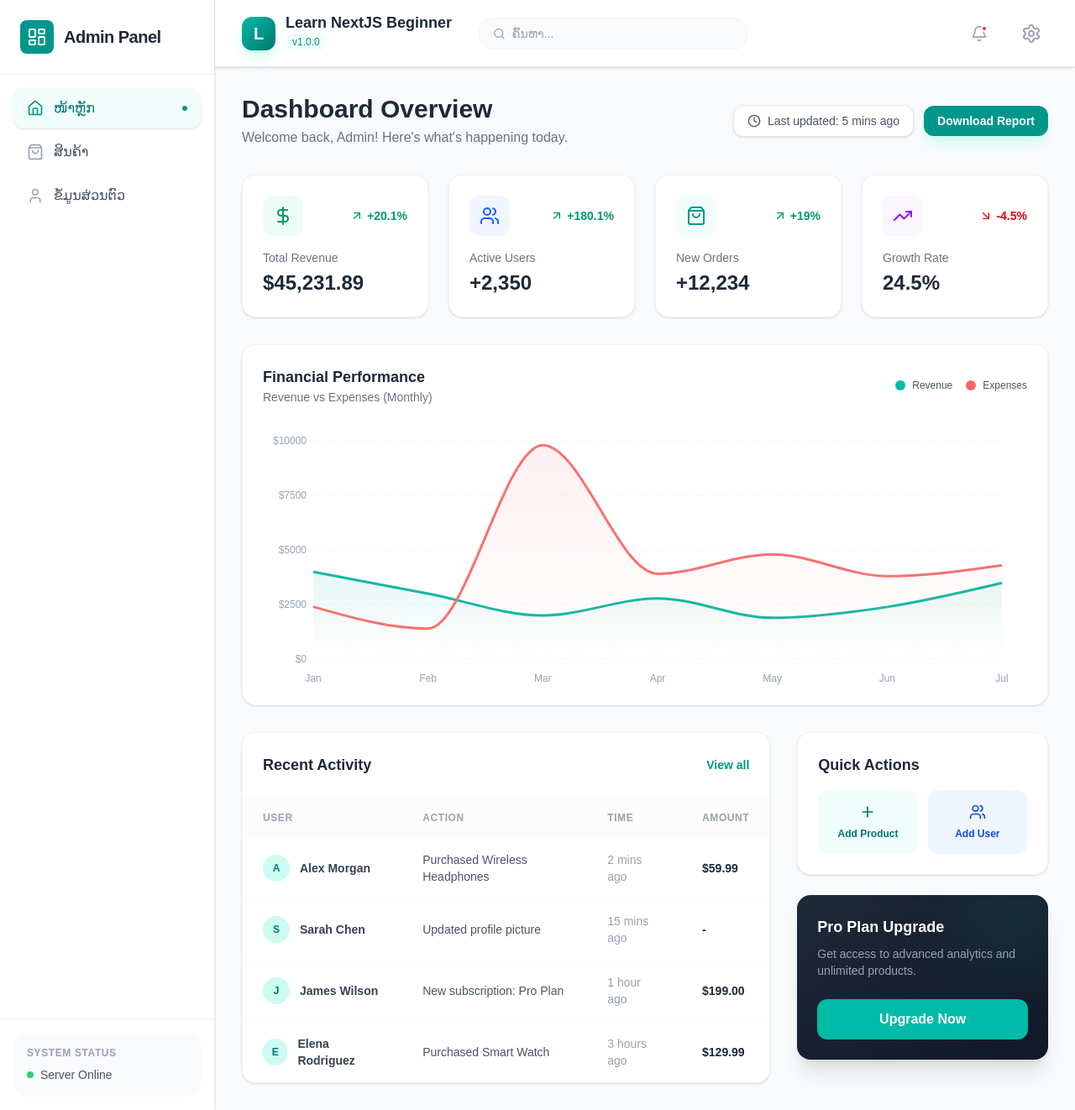
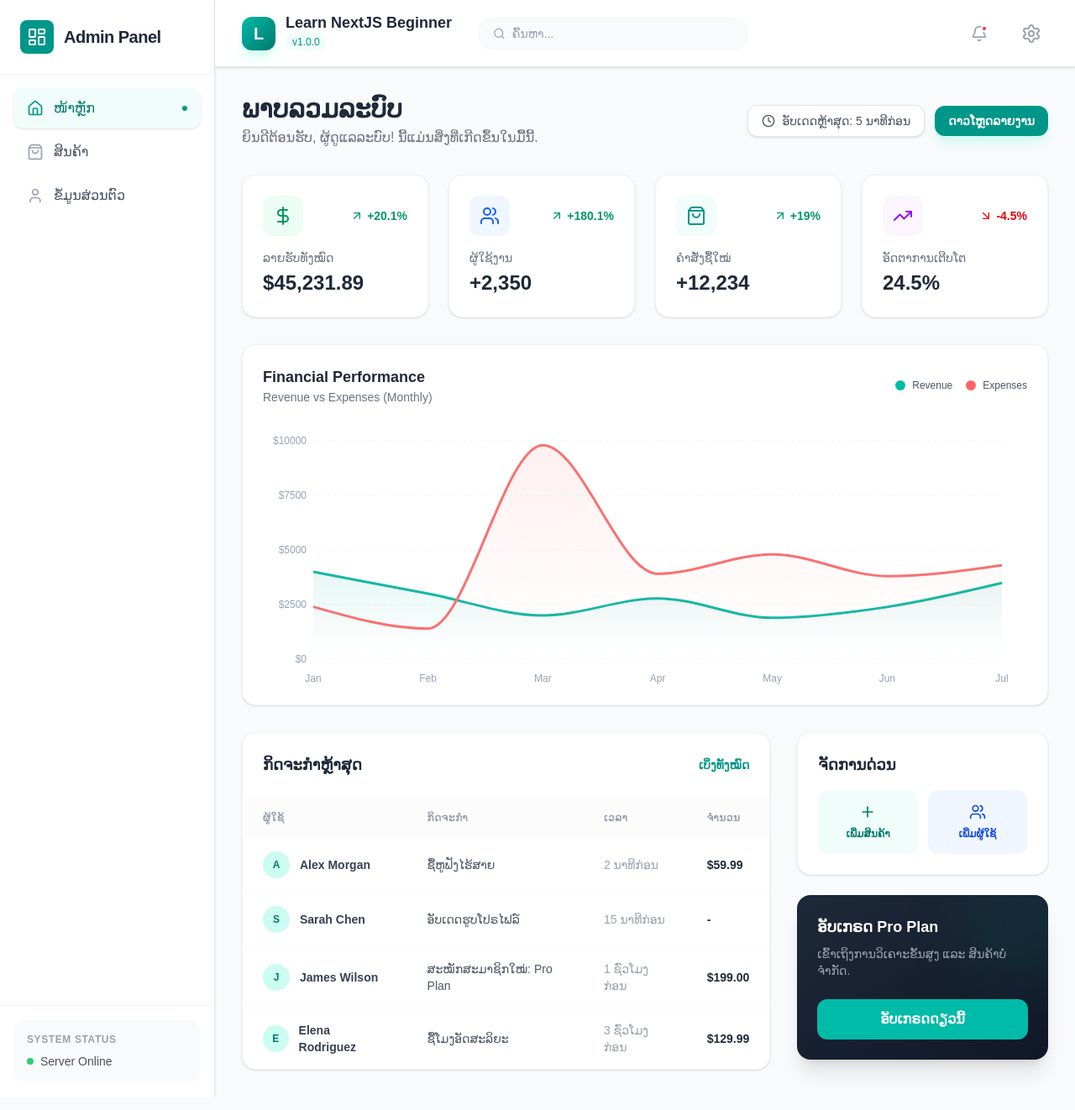
Before and after one commit to huevangxp/next-beginner, a Next.js app: page / in a window 1280 px wide. Shown: the whole page at 84% size. Built offline with nearby package versions, Linux system fonts and the light colour scheme.

Commit message:
commit Thu 12/18/2025  9:11:49.21

```diff
--- a/app/page.tsx
+++ b/app/page.tsx
@@ -16,7 +16,7 @@ import FinancialChart from "./components/FinancialChart";
 const DashboardPage = () => {
   const stats = [
     {
-      title: "Total Revenue",
+      title: "ລາຍຮັບທັງໝົດ",
       value: "$45,231.89",
       change: "+20.1%",
       isPositive: true,
@@ -25,7 +25,7 @@ const DashboardPage = () => {
       bg: "bg-emerald-50",
     },
     {
-      title: "Active Users",
+      title: "ຜູ້ໃຊ້ງານ",
       value: "+2,350",
       change: "+180.1%",
       isPositive: true,
@@ -34,7 +34,7 @@ const DashboardPage = () => {
       bg: "bg-blue-50",
     },
     {
-      title: "New Orders",
+      title: "ຄຳສັ່ງຊື້ໃໝ່",
       value: "+12,234",
       change: "+19%",
       isPositive: true,
@@ -43,7 +43,7 @@ const DashboardPage = () => {
       bg: "bg-teal-50",
     },
     {
-      title: "Growth Rate",
+      title: "ອັດຕາການເຕີບໂຕ",
       value: "24.5%",
       change: "-4.5%",
       isPositive: false,
@@ -57,29 +57,29 @@ const DashboardPage = () => {
     {
       id: 1,
       user: "Alex Morgan",
-      action: "Purchased Wireless Headphones",
-      time: "2 mins ago",
+      action: "ຊື້ຫູຟັງໄຮ້ສາຍ",
+      time: "2 ນາທີກ່ອນ",
       amount: "$59.99",
     },
     {
       id: 2,
       user: "Sarah Chen",
-      action: "Updated profile picture",
-      time: "15 mins ago",
+      action: "ອັບເດດຮູບໂປຣໄຟລ໌",
+      time: "15 ນາທີກ່ອນ",
       amount: null,
     },
     {
       id: 3,
       user: "James Wilson",
-      action: "New subscription: Pro Plan",
-      time: "1 hour ago",
+      action: "ສະໝັກສະມາຊິກໃໝ່: Pro Plan",
+      time: "1 ຊົ່ວໂມງກ່ອນ",
       amount: "$199.00",
     },
     {
       id: 4,
       user: "Elena Rodriguez",
-      action: "Purchased Smart Watch",
-      time: "3 hours ago",
+      action: "ຊື້ໂມງອັດສະລິຍະ",
+      time: "3 ຊົ່ວໂມງກ່ອນ",
       amount: "$129.99",
     },
   ];
@@ -89,20 +89,18 @@ const DashboardPage = () => {
       {/* Welcome Section */}
       <div className="flex flex-col md:flex-row md:items-center justify-between gap-4">
         <div>
-          <h1 className="text-3xl font-bold text-gray-800">
-            Dashboard Overview
-          </h1>
+          <h1 className="text-3xl font-bold text-gray-800">ພາບລວມລະບົບ</h1>
           <p className="text-gray-500 mt-1">
-            Welcome back, Admin! Here's what's happening today.
+            ຍິນດີຕ້ອນຮັບ, ຜູ້ດູແລລະບົບ! ນີ້ແມ່ນສິ່ງທີ່ເກີດຂຶ້ນໃນມື້ນີ້.
           </p>
         </div>
         <div className="flex items-center gap-3">
           <div className="flex items-center gap-2 px-4 py-2 bg-white border border-gray-200 rounded-xl text-sm font-medium text-gray-600 shadow-sm">
             <Clock className="w-4 h-4" />
-            <span>Last updated: 5 mins ago</span>
+            <span>ອັບເດດຫຼ້າສຸດ: 5 ນາທີກ່ອນ</span>
           </div>
           <button className="px-4 py-2 bg-teal-600 text-white rounded-xl text-sm font-bold hover:bg-teal-700 transition-all shadow-lg shadow-teal-100">
-            Download Report
+            ດາວໂຫຼດລາຍງານ
           </button>
         </div>
       </div>
@@ -149,9 +147,9 @@ const DashboardPage = () => {
         {/* Recent Activity Table */}
         <div className="lg:col-span-2 bg-white rounded-2xl border border-gray-100 shadow-sm overflow-hidden">
           <div className="p-6 border-b border-gray-50 flex items-center justify-between">
-            <h2 className="text-lg font-bold text-gray-800">Recent Activity</h2>
+            <h2 className="text-lg font-bold text-gray-800">ກິດຈະກຳຫຼ້າສຸດ</h2>
             <button className="text-teal-600 text-sm font-bold hover:underline">
-              View all
+              ເບິ່ງທັງໝົດ
             </button>
           </div>
           <div className="overflow-x-auto">
@@ -159,16 +157,16 @@ const DashboardPage = () => {
               <thead>
                 <tr className="bg-gray-50/50">
                   <th className="px-6 py-4 text-xs font-bold text-gray-400 uppercase tracking-wider">
-                    User
+                    ຜູ້ໃຊ້
                   </th>
                   <th className="px-6 py-4 text-xs font-bold text-gray-400 uppercase tracking-wider">
-                    Action
+                    ກິດຈະກຳ
                   </th>
                   <th className="px-6 py-4 text-xs font-bold text-gray-400 uppercase tracking-wider">
-                    Time
+                    ເວລາ
                   </th>
                   <th className="px-6 py-4 text-xs font-bold text-gray-400 uppercase tracking-wider">
-                    Amount
+                    ຈຳນວນ
                   </th>
                 </tr>
               </thead>
@@ -207,29 +205,27 @@ const DashboardPage = () => {
         {/* Quick Actions / Summary */}
         <div className="space-y-6">
           <div className="bg-white p-6 rounded-2xl border border-gray-100 shadow-sm">
-            <h2 className="text-lg font-bold text-gray-800 mb-4">
-              Quick Actions
-            </h2>
+            <h2 className="text-lg font-bold text-gray-800 mb-4">ຈັດການດ່ວນ</h2>
             <div className="grid grid-cols-2 gap-3">
               <button className="p-4 bg-teal-50 text-teal-700 rounded-xl hover:bg-teal-100 transition-all flex flex-col items-center gap-2">
                 <Plus className="w-5 h-5" />
-                <span className="text-xs font-bold">Add Product</span>
+                <span className="text-xs font-bold">ເພີ່ມສິນຄ້າ</span>
               </button>
               <button className="p-4 bg-blue-50 text-blue-700 rounded-xl hover:bg-blue-100 transition-all flex flex-col items-center gap-2">
                 <Users className="w-5 h-5" />
-                <span className="text-xs font-bold">Add User</span>
+                <span className="text-xs font-bold">ເພີ່ມຜູ້ໃຊ້</span>
               </button>
             </div>
           </div>
 
           <div className="bg-gradient-to-br from-gray-800 to-gray-900 p-6 rounded-2xl text-white relative overflow-hidden shadow-xl">
             <div className="relative z-10">
-              <h3 className="font-bold text-lg mb-2">Pro Plan Upgrade</h3>
+              <h3 className="font-bold text-lg mb-2">ອັບເກຣດ Pro Plan</h3>
               <p className="text-gray-400 text-sm mb-6">
-                Get access to advanced analytics and unlimited products.
+                ເຂົ້າເຖິງການວິເຄາະຂັ້ນສູງ ແລະ ສິນຄ້າບໍ່ຈຳກັດ.
               </p>
               <button className="w-full py-3 bg-teal-500 hover:bg-teal-600 text-white rounded-xl font-bold transition-all">
-                Upgrade Now
+                ອັບເກຣດດຽວນີ້
               </button>
             </div>
             <div className="absolute top-0 right-0 -mr-8 -mt-8 w-32 h-32 bg-teal-500/10 rounded-full blur-2xl"></div>
```
